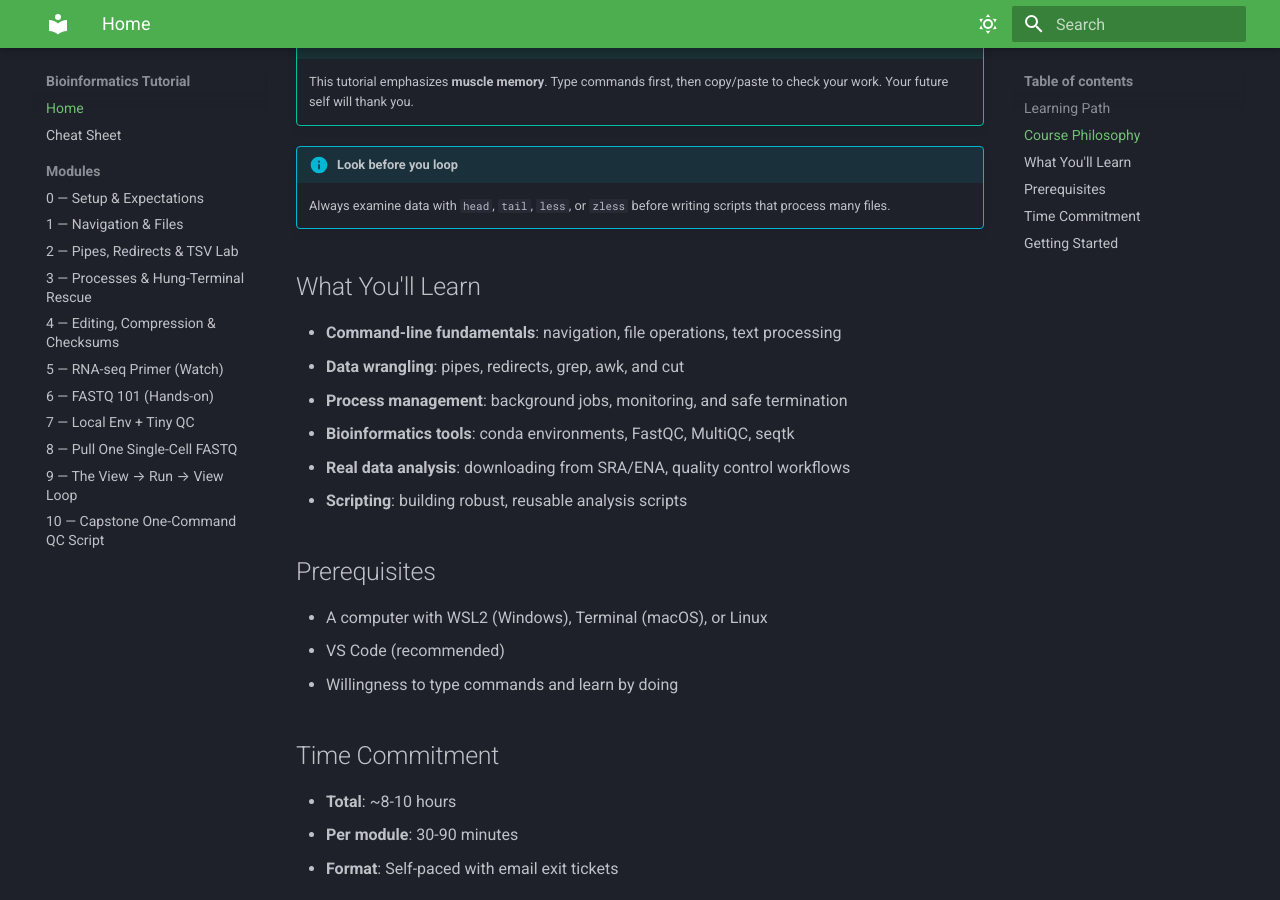
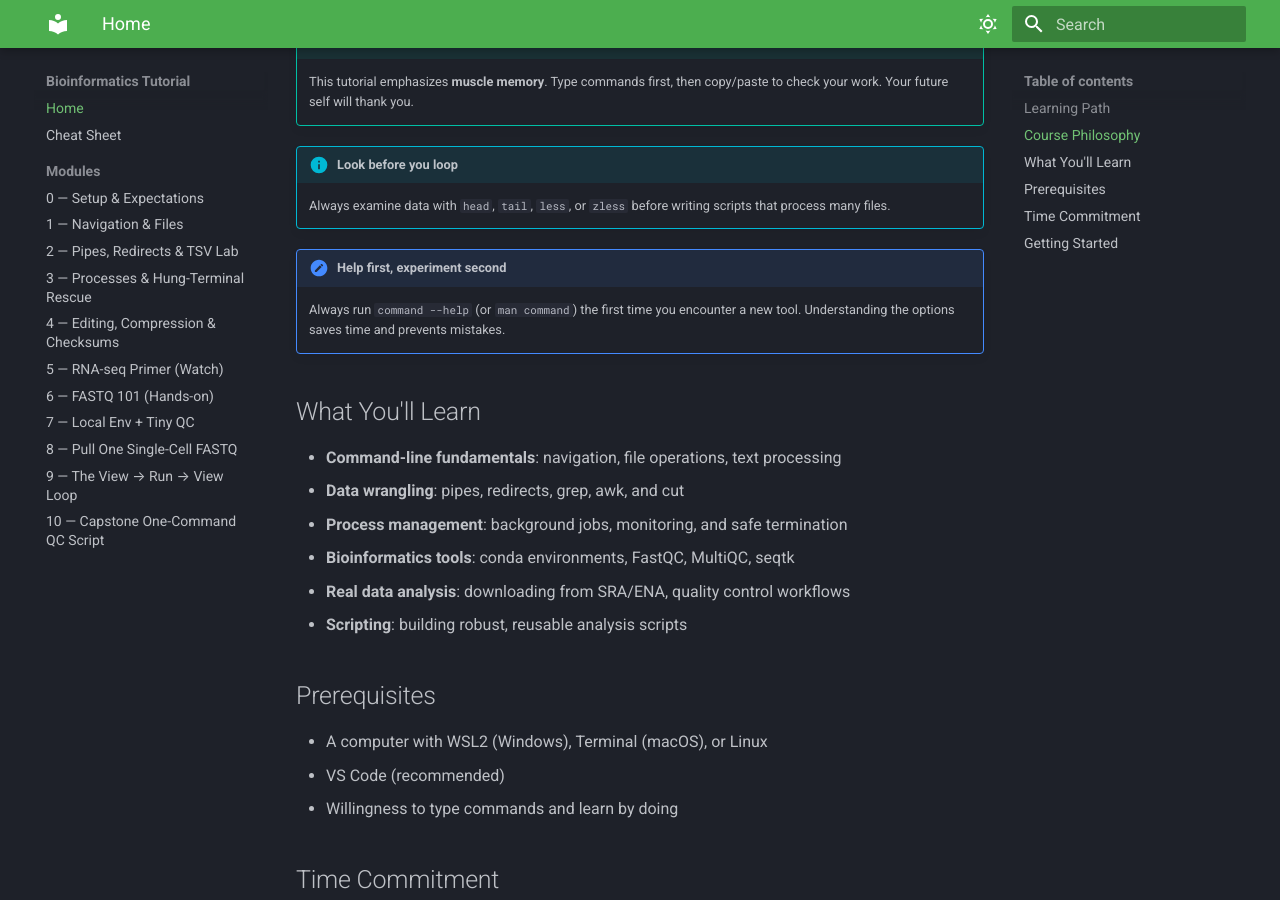
Before and after one commit to SJRussell/BioinfoCrashCourse, an MkDocs documentation site: the page built from docs/index.md, in a window 1280 px wide and 900 px high, scrolled down 1743 px. Built offline with MkDocs 1.6.1 and Material for MkDocs 9.7.7, drawn with Linux system fonts in a browser that asks for light colours.

Commit message:
added --help suggestion

```diff
--- a/docs/index.md
+++ b/docs/index.md
@@ -30,6 +30,9 @@ graph TD
 !!! info "Look before you loop"
     Always examine data with `head`, `tail`, `less`, or `zless` before writing scripts that process many files.
 
+!!! note "Help first, experiment second"
+    Always run `command --help` (or `man command`) the first time you encounter a new tool. Understanding the options saves time and prevents mistakes.
+
 ## What You'll Learn
 
 - **Command-line fundamentals**: navigation, file operations, text processing
```
